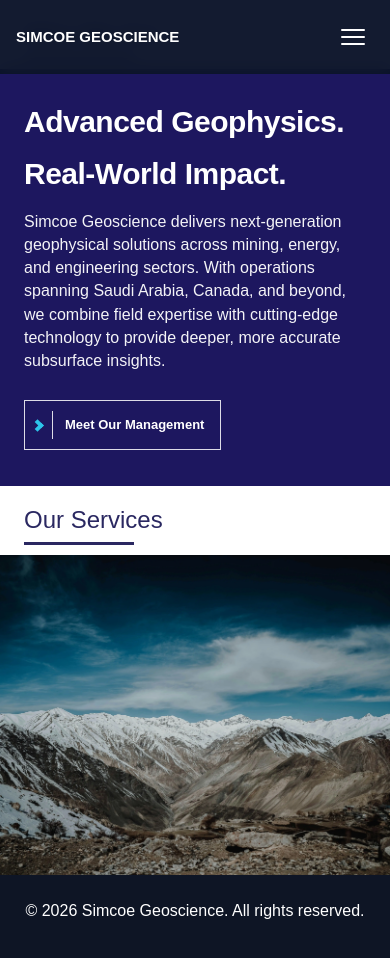
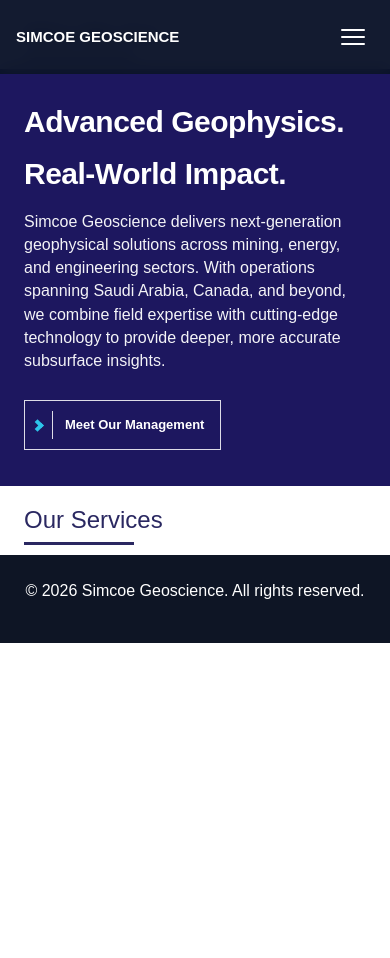
Before and after one commit to ussama585/simco-geo-science, a Next.js app: page /components/page/homepage/WhoWeAre in a window 390 px wide. Shown: the top 958 px of the page. After the commit the page ends 844 px from the top, so only its background shows below. Built offline with nearby package versions, Linux system fonts and the light colour scheme.

Commit message:
first commit

```diff
--- a/src/pages/components/page/homepage/WhoWeAre.jsx
+++ b/src/pages/components/page/homepage/WhoWeAre.jsx
@@ -41,7 +41,7 @@
             <h2>Our Services</h2>
           </div>
         </div>
-        <div className="col-12 col-md-8 ps-2 ps-md-0">
+        <div className="col-12 col-md-8 ps-2 ps-md-0 d-none d-md-block">
           <div className={styles.rightPanel}>
             <Image
               src={bgImage}
```
